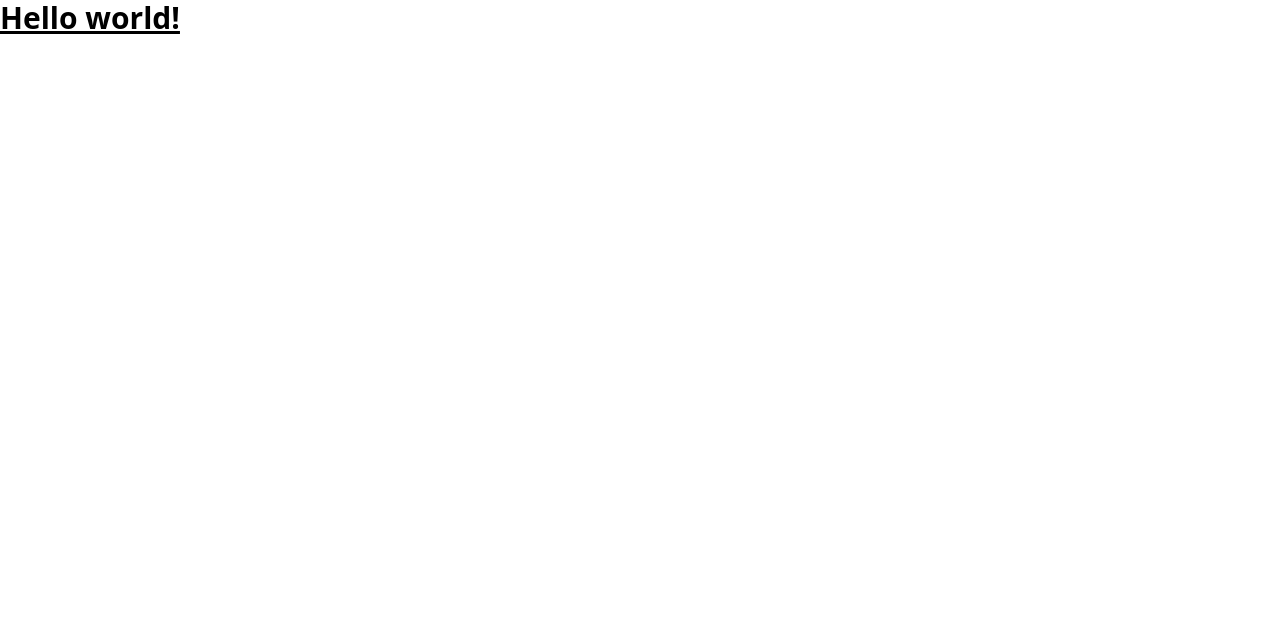
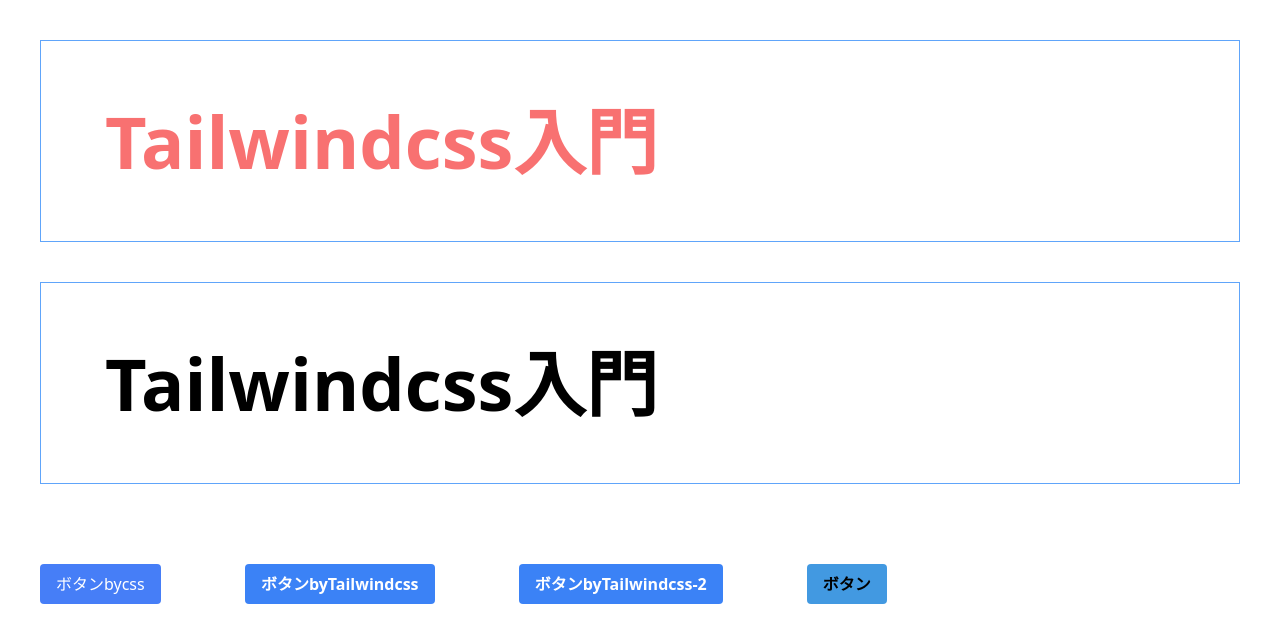
Before and after one commit to Hikarinrin7/tailwindcss-udemy, a website: page src/index.html in a window 1280 px wide. Drawn offline with Linux system fonts and the light colour scheme.

Commit message:
tutorial完了

```diff
--- a/src/index.html
+++ b/src/index.html
@@ -4,11 +4,30 @@
   <meta charset="UTF-8">
   <meta name="viewport" content="width=device-width, initial-scale=1.0">
   <link href="./output.css" rel="stylesheet">
-  <title>ポートフォリオサイト</title>
+  <title>Tailwindcss入門</title>
 </head>
 <body>
-  <h1 class="text-3xl font-bold underline">
-    Hello world!
-  </h1>
+  <div class="border border-blue-400 p-16 m-10">
+    <h1 class="font-bold text-3xl  sm:text-red-950 md:text-red-800 lg:text-red-600 xl:text-red-400 lg:text-7xl">
+      Tailwindcss入門
+    </h1>
+  </div>
+  <div class="border border-blue-400 p-16 m-10">
+    <h1 class="text-7xl font-bold">
+      Tailwindcss入門
+    </h1>
+  </div>
+  <button class="easy-button">ボタンbycss</button>
+  <button class="bg-blue-500 hover:bg-blue-600 text-white font-bold py-2 px-4 rounded m-10">
+    ボタンbyTailwindcss
+  </button>
+  <button class="btn-blue btn">
+    ボタンbyTailwindcss-2
+  </button>
+  <!-- bg-blue-400だと薄いけど500だと濃すぎるんだよなぁ
+   →カスタマイズデザイン（tailwind.configを使用） -->
+  <button class="btn bg-primary-500">
+    ボタン
+  </button>
 </body>
 </html>
--- a/src/input.css
+++ b/src/input.css
@@ -1,3 +1,27 @@
 @tailwind base;
 @tailwind components;
 @tailwind utilities;
+
+.easy-button{
+  padding:8px 16px;
+  background-color: #467ef7;
+  color:white;
+  border-radius:4px;
+  font: bold;
+  margin:40px;
+}
+
+.easy-button:hover{
+  background-color: #386ad6;
+}
+
+
+.btn{
+  @apply font-bold py-2 px-4 rounded m-10;
+}
+.btn-blue{
+  @apply bg-blue-500 hover:bg-blue-600 text-white;
+}
+.btn-blue:hover{
+  @apply hover:bg-blue-600
+}
--- a/tailwind.config.js
+++ b/tailwind.config.js
@@ -2,7 +2,15 @@
 module.exports = {
   content: ["./src/**/*.{html,js}"],
   theme: {
-    extend: {},
+    extend: {
+      colors:{
+        primary:{
+          100:"#ebf8ff",
+          300:"#90cdf4",
+          500:"#4299e1",
+        }
+      }
+    },
   },
   plugins: [],
 }
```
Also changed, not shown: src/output.css.
